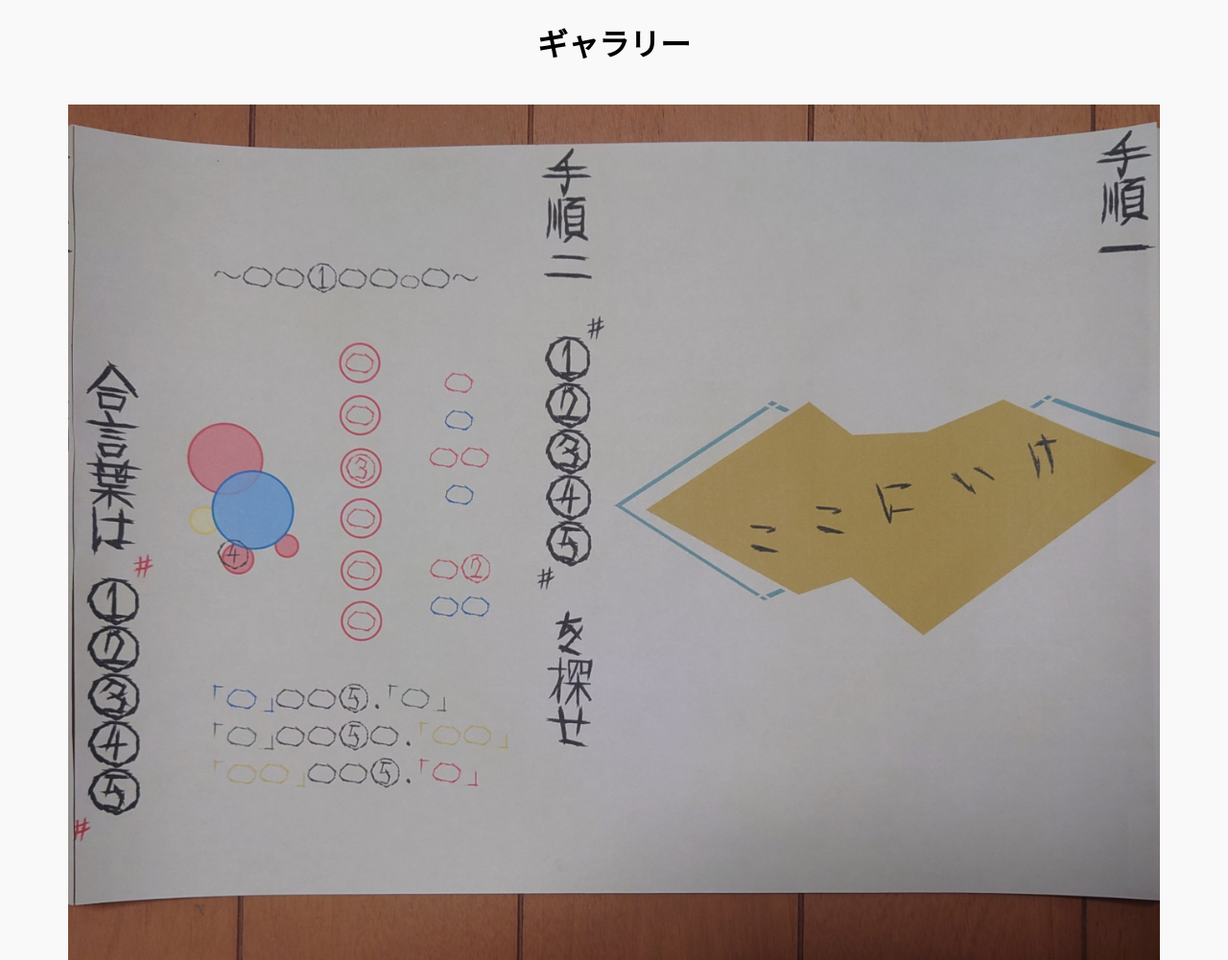
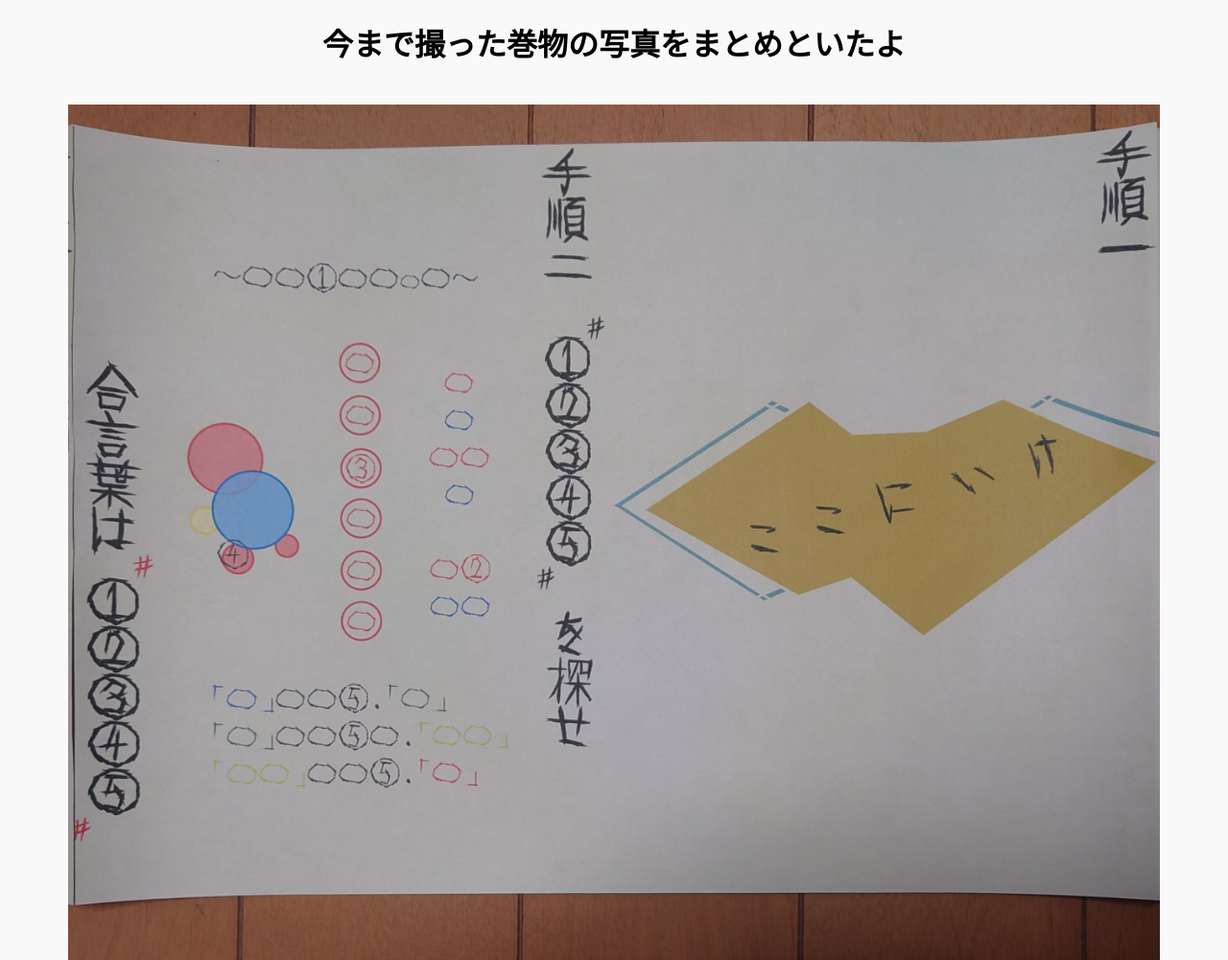
Before and after one commit to K-arc7/All_gallery, a plain HTML site: page index.html in a window 1280 px wide. Shown: the top 1001 px of the page at 96% size. Drawn offline with Linux system fonts and the light colour scheme.

Commit message:
Update index.html

```diff
--- a/index.html
+++ b/index.html
@@ -2,7 +2,7 @@
 <html>
 <head>
   <meta charset="UTF-8">
-  <title>私の画像ギャラリー</title>
+  <title>巻物の写真</title>
   <style>
     body {
       text-align: center;
@@ -17,7 +17,7 @@
   </style>
 </head>
 <body>
-  <h1>ギャラリー</h1>
+  <h1>今まで撮った巻物の写真をまとめといたよ</h1>
 
   <!-- 画像1 -->
   <img src="https://k-arc7.github.io/All_gallery/QA.JPG">
```
